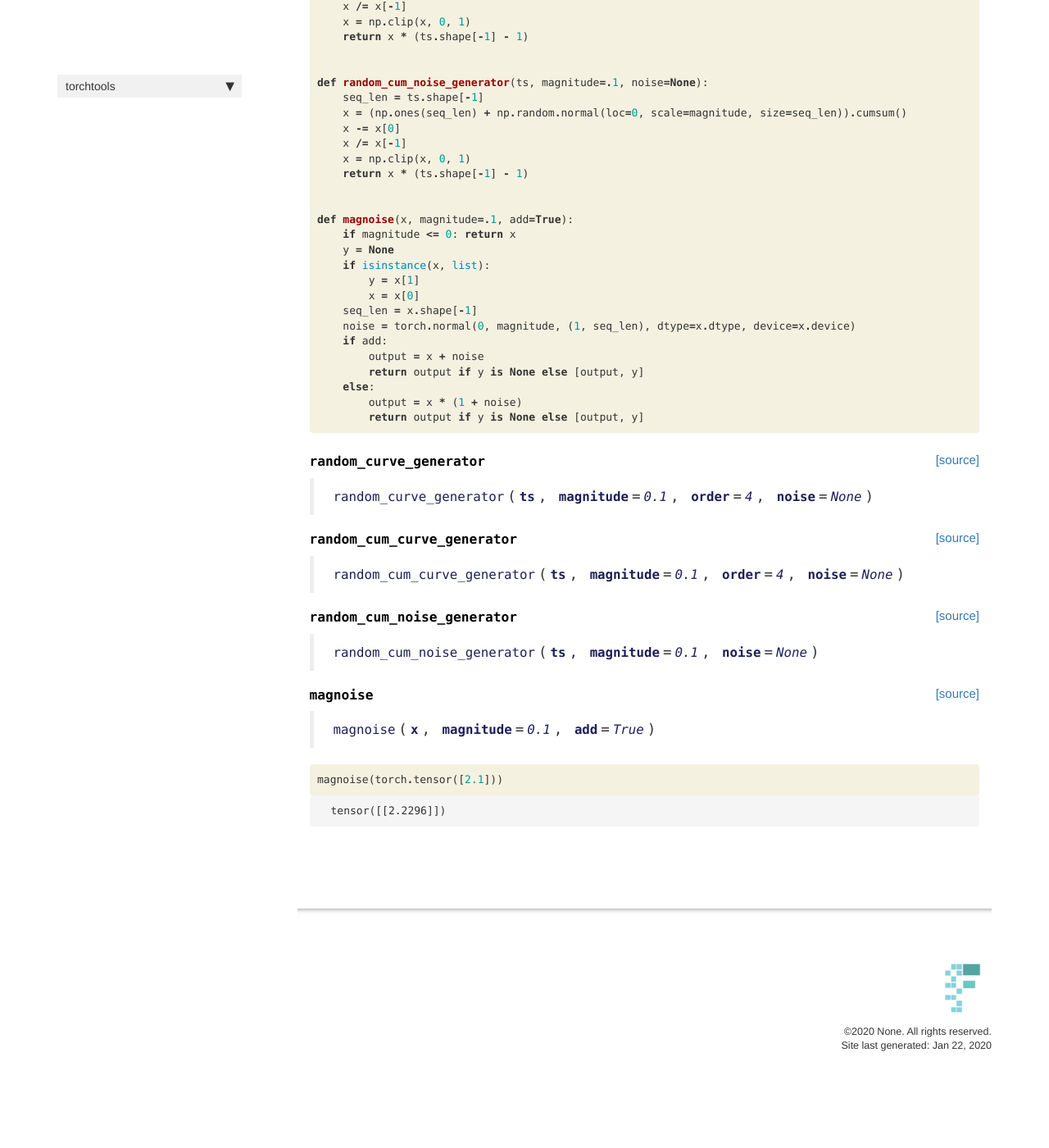
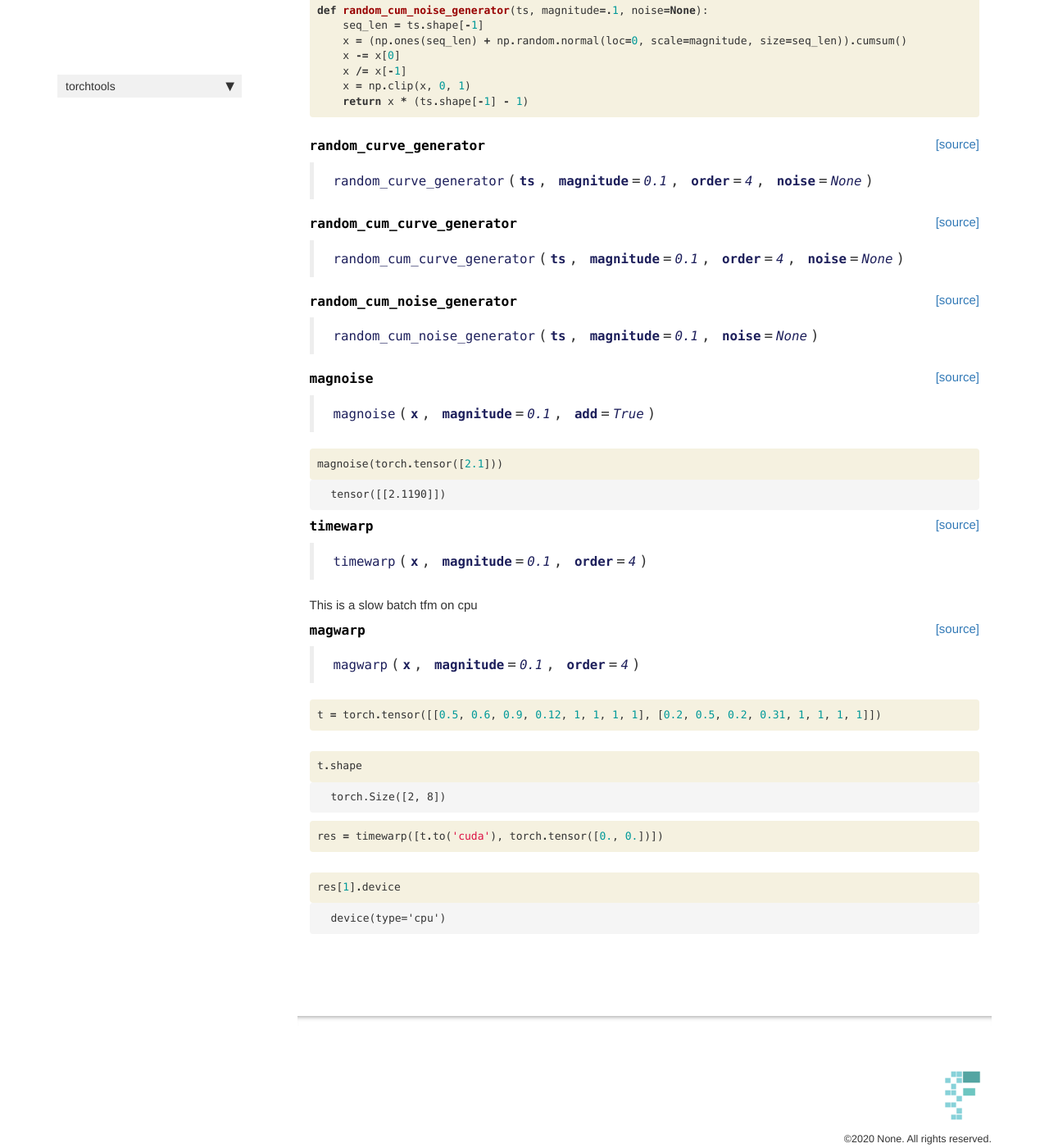
Before and after one commit to Takezo87/torchtools, a Jekyll site: the page built from docs/augmentations.html, in a window 1280 px wide and 1400 px high, scrolled down 815 px. Shown: the whole window at 82% size. Built offline with Jekyll 4.4.1, drawn with Linux system fonts in a browser that asks for light colours; nearby versions of some CDN libraries; comment, search, counter and statistics services are not loaded; before the commit the page ends 2150 px from its top, so only the background shows below that; some of the changed text lies outside the part shown.

Commit message:
new augs

```diff
--- a/docs/augmentations.html
+++ b/docs/augmentations.html
@@ -30,20 +30,6 @@ summary: "summary"
 </div>
 </div>
 <div class="cell border-box-sizing code_cell rendered">
-<div class="input">
-
-<div class="inner_cell">
-    <div class="input_area">
-<div class=" highlight hl-ipython3"><pre><span></span><span class="kn">import</span> <span class="nn">numpy</span> <span class="k">as</span> <span class="nn">np</span>
-<span class="kn">import</span> <span class="nn">random</span>
-<span class="kn">from</span> <span class="nn">functools</span> <span class="kn">import</span> <span class="n">partial</span>
-<span class="kn">from</span> <span class="nn">scipy.interpolate</span> <span class="kn">import</span> <span class="n">CubicSpline</span>
-<span class="kn">import</span> <span class="nn">torch</span>
-</pre></div>
-
-    </div>
-</div>
-</div>
 
 </div>
 <div class="cell border-box-sizing code_cell rendered">
@@ -74,22 +60,6 @@ summary: "summary"
     <span class="n">x</span> <span class="o">/=</span> <span class="n">x</span><span class="p">[</span><span class="o">-</span><span class="mi">1</span><span class="p">]</span>
     <span class="n">x</span> <span class="o">=</span> <span class="n">np</span><span class="o">.</span><span class="n">clip</span><span class="p">(</span><span class="n">x</span><span class="p">,</span> <span class="mi">0</span><span class="p">,</span> <span class="mi">1</span><span class="p">)</span>
     <span class="k">return</span> <span class="n">x</span> <span class="o">*</span> <span class="p">(</span><span class="n">ts</span><span class="o">.</span><span class="n">shape</span><span class="p">[</span><span class="o">-</span><span class="mi">1</span><span class="p">]</span> <span class="o">-</span> <span class="mi">1</span><span class="p">)</span>
-
-
-<span class="k">def</span> <span class="nf">magnoise</span><span class="p">(</span><span class="n">x</span><span class="p">,</span> <span class="n">magnitude</span><span class="o">=.</span><span class="mi">1</span><span class="p">,</span> <span class="n">add</span><span class="o">=</span><span class="kc">True</span><span class="p">):</span>
-    <span class="k">if</span> <span class="n">magnitude</span> <span class="o">&lt;=</span> <span class="mi">0</span><span class="p">:</span> <span class="k">return</span> <span class="n">x</span>
-    <span class="n">y</span> <span class="o">=</span> <span class="kc">None</span>
-    <span class="k">if</span> <span class="nb">isinstance</span><span class="p">(</span><span class="n">x</span><span class="p">,</span> <span class="nb">list</span><span class="p">):</span>
-        <span class="n">y</span> <span class="o">=</span> <span class="n">x</span><span class="p">[</span><span class="mi">1</span><span class="p">]</span>
-        <span class="n">x</span> <span class="o">=</span> <span class="n">x</span><span class="p">[</span><span class="mi">0</span><span class="p">]</span>
-    <span class="n">seq_len</span> <span class="o">=</span> <span class="n">x</span><span class="o">.</span><span class="n">shape</span><span class="p">[</span><span class="o">-</span><span class="mi">1</span><span class="p">]</span>
-    <span class="n">noise</span> <span class="o">=</span> <span class="n">torch</span><span class="o">.</span><span class="n">normal</span><span class="p">(</span><span class="mi">0</span><span class="p">,</span> <span class="n">magnitude</span><span class="p">,</span> <span class="p">(</span><span class="mi">1</span><span class="p">,</span> <span class="n">seq_len</span><span class="p">),</span> <span class="n">dtype</span><span class="o">=</span><span class="n">x</span><span class="o">.</span><span class="n">dtype</span><span class="p">,</span> <span class="n">device</span><span class="o">=</span><span class="n">x</span><span class="o">.</span><span class="n">device</span><span class="p">)</span>
-    <span class="k">if</span> <span class="n">add</span><span class="p">:</span>
-        <span class="n">output</span> <span class="o">=</span> <span class="n">x</span> <span class="o">+</span> <span class="n">noise</span>
-        <span class="k">return</span> <span class="n">output</span> <span class="k">if</span> <span class="n">y</span> <span class="ow">is</span> <span class="kc">None</span> <span class="k">else</span> <span class="p">[</span><span class="n">output</span><span class="p">,</span> <span class="n">y</span><span class="p">]</span>
-    <span class="k">else</span><span class="p">:</span>
-        <span class="n">output</span> <span class="o">=</span> <span class="n">x</span> <span class="o">*</span> <span class="p">(</span><span class="mi">1</span> <span class="o">+</span> <span class="n">noise</span><span class="p">)</span>
-        <span class="k">return</span> <span class="n">output</span> <span class="k">if</span> <span class="n">y</span> <span class="ow">is</span> <span class="kc">None</span> <span class="k">else</span> <span class="p">[</span><span class="n">output</span><span class="p">,</span> <span class="n">y</span><span class="p">]</span>
 </pre></div>
 
     </div>
@@ -106,7 +76,7 @@ summary: "summary"
 
 
 <div class="output_markdown rendered_html output_subarea ">
-<h4 id="random_curve_generator" class="doc_header"><code>random_curve_generator</code><a href="https://github.com/Takezo87/torchtools/tree/master/torchtools/augmentations.py#L6" class="source_link" style="float:right">[source]</a></h4><blockquote><p><code>random_curve_generator</code>(<strong><code>ts</code></strong>, <strong><code>magnitude</code></strong>=<em><code>0.1</code></em>, <strong><code>order</code></strong>=<em><code>4</code></em>, <strong><code>noise</code></strong>=<em><code>None</code></em>)</p>
+<h4 id="random_curve_generator" class="doc_header"><code>random_curve_generator</code><a href="https://github.com/Takezo87/torchtools/tree/master/torchtools/augmentations.py#L14" class="source_link" style="float:right">[source]</a></h4><blockquote><p><code>random_curve_generator</code>(<strong><code>ts</code></strong>, <strong><code>magnitude</code></strong>=<em><code>0.1</code></em>, <strong><code>order</code></strong>=<em><code>4</code></em>, <strong><code>noise</code></strong>=<em><code>None</code></em>)</p>
 </blockquote>
 
 </div>
@@ -126,7 +96,7 @@ summary: "summary"
 
 
 <div class="output_markdown rendered_html output_subarea ">
-<h4 id="random_cum_curve_generator" class="doc_header"><code>random_cum_curve_generator</code><a href="https://github.com/Takezo87/torchtools/tree/master/torchtools/augmentations.py#L14" class="source_link" style="float:right">[source]</a></h4><blockquote><p><code>random_cum_curve_generator</code>(<strong><code>ts</code></strong>, <strong><code>magnitude</code></strong>=<em><code>0.1</code></em>, <strong><code>order</code></strong>=<em><code>4</code></em>, <strong><code>noise</code></strong>=<em><code>None</code></em>)</p>
+<h4 id="random_cum_curve_generator" class="doc_header"><code>random_cum_curve_generator</code><a href="https://github.com/Takezo87/torchtools/tree/master/torchtools/augmentations.py#L22" class="source_link" style="float:right">[source]</a></h4><blockquote><p><code>random_cum_curve_generator</code>(<strong><code>ts</code></strong>, <strong><code>magnitude</code></strong>=<em><code>0.1</code></em>, <strong><code>order</code></strong>=<em><code>4</code></em>, <strong><code>noise</code></strong>=<em><code>None</code></em>)</p>
 </blockquote>
 
 </div>
@@ -146,7 +116,7 @@ summary: "summary"
 
 
 <div class="output_markdown rendered_html output_subarea ">
-<h4 id="random_cum_noise_generator" class="doc_header"><code>random_cum_noise_generator</code><a href="https://github.com/Takezo87/torchtools/tree/master/torchtools/augmentations.py#L22" class="source_link" style="float:right">[source]</a></h4><blockquote><p><code>random_cum_noise_generator</code>(<strong><code>ts</code></strong>, <strong><code>magnitude</code></strong>=<em><code>0.1</code></em>, <strong><code>noise</code></strong>=<em><code>None</code></em>)</p>
+<h4 id="random_cum_noise_generator" class="doc_header"><code>random_cum_noise_generator</code><a href="https://github.com/Takezo87/torchtools/tree/master/torchtools/augmentations.py#L30" class="source_link" style="float:right">[source]</a></h4><blockquote><p><code>random_cum_noise_generator</code>(<strong><code>ts</code></strong>, <strong><code>magnitude</code></strong>=<em><code>0.1</code></em>, <strong><code>noise</code></strong>=<em><code>None</code></em>)</p>
 </blockquote>
 
 </div>
@@ -159,6 +129,9 @@ summary: "summary"
 </div>
 <div class="cell border-box-sizing code_cell rendered">
 
+</div>
+<div class="cell border-box-sizing code_cell rendered">
+
 <div class="output_wrapper">
 <div class="output">
 
@@ -166,7 +139,7 @@ summary: "summary"
 
 
 <div class="output_markdown rendered_html output_subarea ">
-<h4 id="magnoise" class="doc_header"><code>magnoise</code><a href="https://github.com/Takezo87/torchtools/tree/master/torchtools/augmentations.py#L31" class="source_link" style="float:right">[source]</a></h4><blockquote><p><code>magnoise</code>(<strong><code>x</code></strong>, <strong><code>magnitude</code></strong>=<em><code>0.1</code></em>, <strong><code>add</code></strong>=<em><code>True</code></em>)</p>
+<h4 id="magnoise" class="doc_header"><code>magnoise</code><a href="https://github.com/Takezo87/torchtools/tree/master/torchtools/augmentations.py#L39" class="source_link" style="float:right">[source]</a></h4><blockquote><p><code>magnoise</code>(<strong><code>x</code></strong>, <strong><code>magnitude</code></strong>=<em><code>0.1</code></em>, <strong><code>add</code></strong>=<em><code>True</code></em>)</p>
 </blockquote>
 
 </div>
@@ -197,7 +170,138 @@ summary: "summary"
 
 
 <div class="output_text output_subarea output_execute_result">
-<pre>tensor([[2.2296]])</pre>
+<pre>tensor([[2.1190]])</pre>
+</div>
+
+</div>
+
+</div>
+</div>
+
+</div>
+<div class="cell border-box-sizing code_cell rendered">
+
+</div>
+<div class="cell border-box-sizing code_cell rendered">
+
+<div class="output_wrapper">
+<div class="output">
+
+<div class="output_area">
+
+
+<div class="output_markdown rendered_html output_subarea ">
+<h4 id="timewarp" class="doc_header"><code>timewarp</code><a href="https://github.com/Takezo87/torchtools/tree/master/torchtools/augmentations.py#L55" class="source_link" style="float:right">[source]</a></h4><blockquote><p><code>timewarp</code>(<strong><code>x</code></strong>, <strong><code>magnitude</code></strong>=<em><code>0.1</code></em>, <strong><code>order</code></strong>=<em><code>4</code></em>)</p>
+</blockquote>
+<p>This is a slow batch tfm on cpu</p>
+
+</div>
+
+</div>
+
+</div>
+</div>
+
+</div>
+<div class="cell border-box-sizing code_cell rendered">
+
+</div>
+<div class="cell border-box-sizing code_cell rendered">
+
+<div class="output_wrapper">
+<div class="output">
+
+<div class="output_area">
+
+
+<div class="output_markdown rendered_html output_subarea ">
+<h4 id="magwarp" class="doc_header"><code>magwarp</code><a href="https://github.com/Takezo87/torchtools/tree/master/torchtools/augmentations.py#L73" class="source_link" style="float:right">[source]</a></h4><blockquote><p><code>magwarp</code>(<strong><code>x</code></strong>, <strong><code>magnitude</code></strong>=<em><code>0.1</code></em>, <strong><code>order</code></strong>=<em><code>4</code></em>)</p>
+</blockquote>
+
+</div>
+
+</div>
+
+</div>
+</div>
+
+</div>
+<div class="cell border-box-sizing code_cell rendered">
+<div class="input">
+
+<div class="inner_cell">
+    <div class="input_area">
+<div class=" highlight hl-ipython3"><pre><span></span><span class="n">t</span> <span class="o">=</span> <span class="n">torch</span><span class="o">.</span><span class="n">tensor</span><span class="p">([[</span><span class="mf">0.5</span><span class="p">,</span> <span class="mf">0.6</span><span class="p">,</span> <span class="mf">0.9</span><span class="p">,</span> <span class="mf">0.12</span><span class="p">,</span> <span class="mi">1</span><span class="p">,</span> <span class="mi">1</span><span class="p">,</span> <span class="mi">1</span><span class="p">,</span> <span class="mi">1</span><span class="p">],</span> <span class="p">[</span><span class="mf">0.2</span><span class="p">,</span> <span class="mf">0.5</span><span class="p">,</span> <span class="mf">0.2</span><span class="p">,</span> <span class="mf">0.31</span><span class="p">,</span> <span class="mi">1</span><span class="p">,</span> <span class="mi">1</span><span class="p">,</span> <span class="mi">1</span><span class="p">,</span> <span class="mi">1</span><span class="p">]])</span>
+</pre></div>
+
+    </div>
+</div>
+</div>
+
+</div>
+<div class="cell border-box-sizing code_cell rendered">
+<div class="input">
+
+<div class="inner_cell">
+    <div class="input_area">
+<div class=" highlight hl-ipython3"><pre><span></span><span class="n">t</span><span class="o">.</span><span class="n">shape</span>
+</pre></div>
+
+    </div>
+</div>
+</div>
+
+<div class="output_wrapper">
+<div class="output">
+
+<div class="output_area">
+
+
+
+<div class="output_text output_subarea output_execute_result">
+<pre>torch.Size([2, 8])</pre>
+</div>
+
+</div>
+
+</div>
+</div>
+
+</div>
+<div class="cell border-box-sizing code_cell rendered">
+<div class="input">
+
+<div class="inner_cell">
+    <div class="input_area">
+<div class=" highlight hl-ipython3"><pre><span></span><span class="n">res</span> <span class="o">=</span> <span class="n">timewarp</span><span class="p">([</span><span class="n">t</span><span class="o">.</span><span class="n">to</span><span class="p">(</span><span class="s1">&#39;cuda&#39;</span><span class="p">),</span> <span class="n">torch</span><span class="o">.</span><span class="n">tensor</span><span class="p">([</span><span class="mf">0.</span><span class="p">,</span> <span class="mf">0.</span><span class="p">])])</span>
+</pre></div>
+
+    </div>
+</div>
+</div>
+
+</div>
+<div class="cell border-box-sizing code_cell rendered">
+<div class="input">
+
+<div class="inner_cell">
+    <div class="input_area">
+<div class=" highlight hl-ipython3"><pre><span></span><span class="n">res</span><span class="p">[</span><span class="mi">1</span><span class="p">]</span><span class="o">.</span><span class="n">device</span>
+</pre></div>
+
+    </div>
+</div>
+</div>
+
+<div class="output_wrapper">
+<div class="output">
+
+<div class="output_area">
+
+
+
+<div class="output_text output_subarea output_execute_result">
+<pre>device(type=&#39;cpu&#39;)</pre>
 </div>
 
 </div>
--- a/torchtools/_nbdev.py
+++ b/torchtools/_nbdev.py
@@ -16,7 +16,9 @@ index = {"test": "00_core.ipynb",
          "random_curve_generator": "02_augmentations.ipynb",
          "random_cum_curve_generator": "02_augmentations.ipynb",
          "random_cum_noise_generator": "02_augmentations.ipynb",
-         "magnoise": "02_augmentations.ipynb"}
+         "magnoise": "02_augmentations.ipynb",
+         "timewarp": "02_augmentations.ipynb",
+         "magwarp": "02_augmentations.ipynb"}
 
 modules = ["core.py",
            "models.py",
```
Also changed, not shown: torchtools/augmentations.py (+39 -2 lines), 1 other file.
